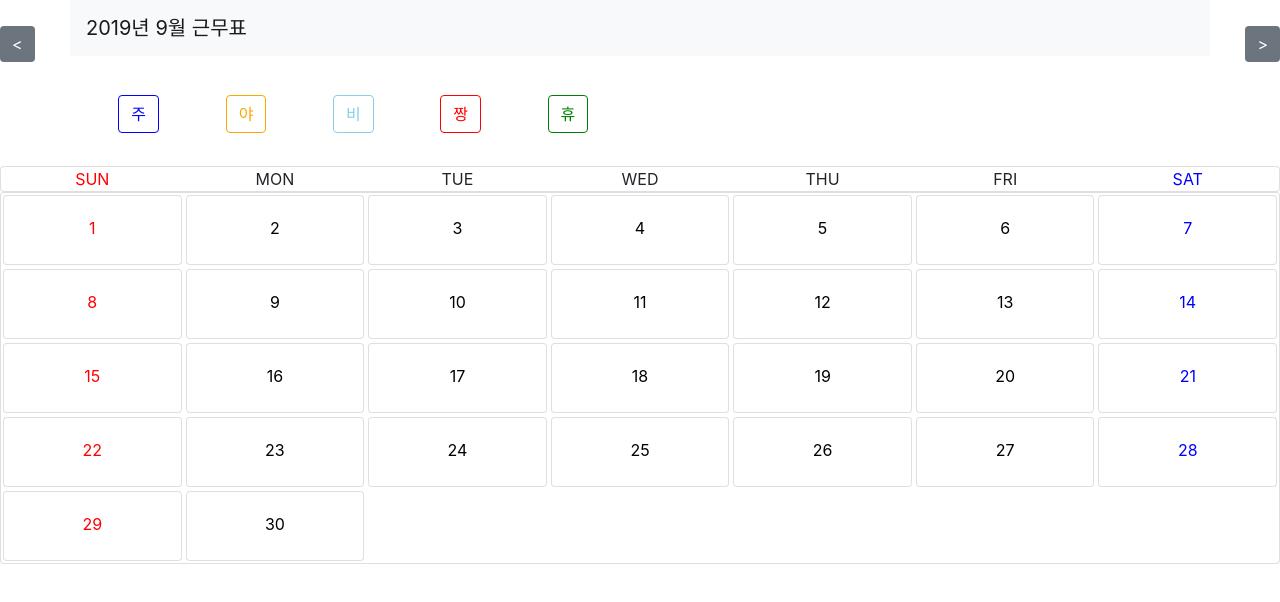
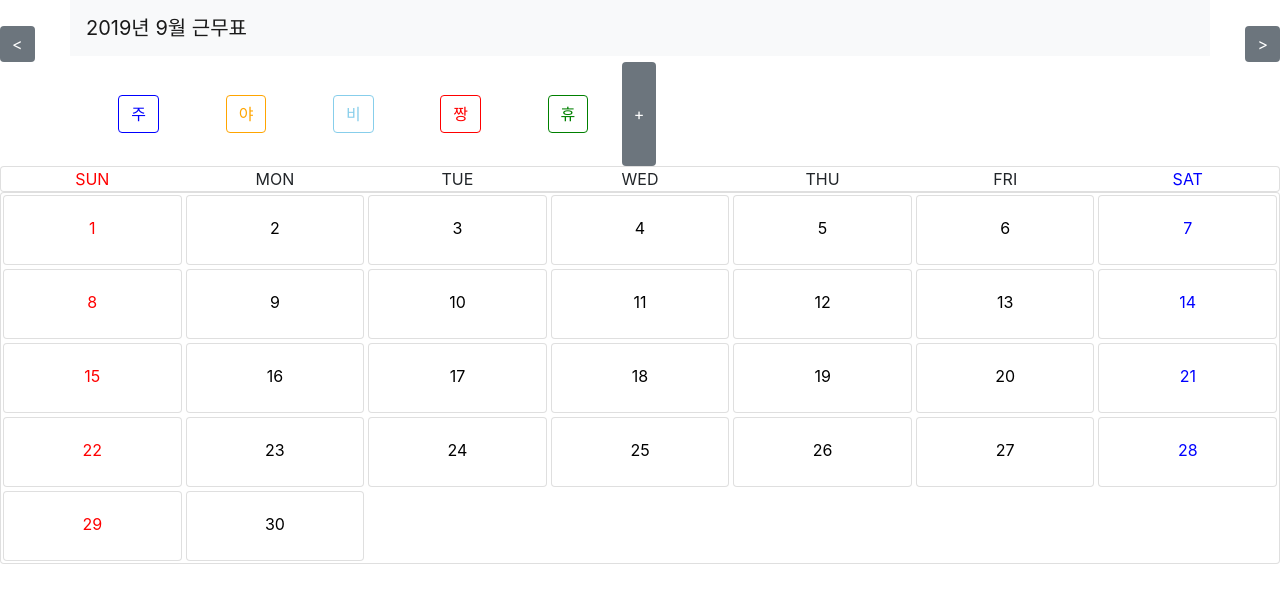
Before and after one commit to sskim0126/TimeTable, a React (Create React App) app: page / in a window 1280 px wide. Shown: the top 602 px of the page. Built offline with nearby package versions, Linux system fonts and the light colour scheme.

Commit message:
enable adding property button

```diff
--- a/package.json
+++ b/package.json
@@ -8,6 +8,7 @@
     "react": "^16.9.0",
     "react-addons-css-transition-group": "^15.6.2",
     "react-addons-transition-group": "^15.6.2",
+    "react-color": "^2.17.3",
     "react-dom": "^16.9.0",
     "react-scripts": "3.1.1",
     "reactstrap": "^8.0.1"
--- a/src/App.js
+++ b/src/App.js
@@ -4,7 +4,7 @@ import Title from './components/Title';
 import PropertyButtonGroup from './components/PropertyButtonGroup';
 import Calendar from './components/Calendar';
 
-const propertyGroup = [
+const initialPropertyGroup = [
 	{ property: '주', color: 'blue'},
 	{ property: '야', color: 'orange'},
 	{ property: '비', color: 'skyblue'},
@@ -22,11 +22,13 @@ class App extends React.Component {
 		this.state = {
 			month: month,
 			year: year,
-			currentProperty: null
+			currentProperty: null,
+			propertyGroup: initialPropertyGroup
 		}
 		this.onClickPropertyButton = this.onClickPropertyButton.bind(this)
 		this.onClickDescendingButton = this.onClickDescendingButton.bind(this)
 		this.onClickAscendingButton = this.onClickAscendingButton.bind(this)
+		this.addPropertyButton = this.addPropertyButton.bind(this)
 	}
 
 	onClickPropertyButton(isActive, id) {
@@ -56,18 +58,29 @@ class App extends React.Component {
 		})
 	}
 
+	addPropertyButton(property, color) {
+		let newPropertyGroup = this.state.propertyGroup
+		newPropertyGroup.push({
+			property: property,
+			color: color
+		})
+		this.setState({
+			propertyGroup: newPropertyGroup
+		})
+	}
+
 	render() {
 		return (
 			<div>
 				<Title month={this.state.month} year={this.state.year}
 					onClickDescendingButton={this.onClickDescendingButton}
 					onClickAscendingButton={this.onClickAscendingButton} />
-				<PropertyButtonGroup currentProperty={this.state.currentProperty} propertyGroup={propertyGroup} onClickPropertyButton={this.onClickPropertyButton} />
+				<PropertyButtonGroup currentProperty={this.state.currentProperty} propertyGroup={this.state.propertyGroup} onClickPropertyButton={this.onClickPropertyButton} addPropertyButton={this.addPropertyButton}/>
 				{
 					this.state.currentProperty !== null
 						? <Calendar
-								property={propertyGroup[this.state.currentProperty].property}
-								color={propertyGroup[this.state.currentProperty].color}
+								property={this.state.propertyGroup[this.state.currentProperty].property}
+								color={this.state.propertyGroup[this.state.currentProperty].color}
 								year={this.state.year}
 								month={this.state.month} />
 						: <Calendar
--- a/src/components/PropertyButtonGroup.js
+++ b/src/components/PropertyButtonGroup.js
@@ -2,23 +2,79 @@ import React from 'react';
 import PropertyButton from './PropertyButton.js'
 import '../css/PropertyButtonGroup.css';
 import {
+	Collapse,
+	Button,
+	Fade,
+	InputGroup,
+	Input,
+	Card,
+	CardBody
 } from 'reactstrap';
+import { GithubPicker } from 'react-color'
 
 class PropertyButtonGroup extends React.Component {
 	constructor(props) {
 		super(props);
 		this.state = {
-			propertyGroup: this.props.propertyGroup
+			isCollapseOepn: false,
+			currentProperty: '',
+			currentColor: '',
+			isPropertyEmpty: false,
+			isColorEmpty: false
 		};
+		this.toggle = this.toggle.bind(this)
+		this.changeCurrentColor = this.changeCurrentColor.bind(this)
+		this.addPropertyButton = this.addPropertyButton.bind(this)
+	}
+
+	toggle() {
+		this.setState({
+			isCollapseOepn: !this.state.isCollapseOepn
+		})
+	}
+
+	changeCurrentColor(color, e) {
+		this.setState({
+			currentColor: color.hex
+		})
+	}
+
+	addPropertyButton() {
+		if (this.state.currentProperty === '' ) {
+			this.setState({
+				isPropertyEmpty: true
+			})
+			if (this.state.currentColor === '') {
+				this.setState({
+					isColorEmpty: true
+				})
+			}
+		}
+		else if (this.state.currentColor === '') {
+			this.setState({
+				isColorEmpty: true
+			})
+		}
+		else {
+			this.props.addPropertyButton(this.state.currentProperty, this.state.currentColor)
+			this.setState({
+				isCollapseOepn: false,
+				isColorEmpty: false,
+				isPropertyEmpty: false,
+				currentProperty: "",
+				currentColor: ""
+			})
+		}
 	}
 
   render() {
 		return (
+			<div>
 				<div className='container' noGutters>
 					{
-					this.state.propertyGroup.map(({ property, color }, id) => (
+						this.props.propertyGroup.map(({ property, color }, id) => (
 							<PropertyButton
-							key={id}
+								key={id}sd
 								className='button'
 								property={property}
 								color={color}
@@ -27,6 +83,32 @@ class PropertyButtonGroup extends React.Component {
 							/>
 						))
 					}
+					<Button style={{ border: 0 }}onClick={this.toggle}>+</Button>
+				</div>
+					<Collapse isOpen={this.state.isCollapseOepn}>
+						<Card>
+							<CardBody>
+								<div style={{ margin: "2%" }}>
+									<InputGroup>
+										<Input
+											placeholder="종류 (최대 2글자)"
+											maxLength={2}
+											onChange={(e) => this.setState({ currentProperty: e.target.value})}
+											style={{ borderColor: this.state.currentColor }}>
+										</Input>
+									</InputGroup>
+									<Collapse isOpen={this.state.isPropertyEmpty} style={{ color: 'red' }}>종류를 입력하세요.</Collapse>
+								</div>
+								<div style={{ margin: "2%" }}>
+									<GithubPicker width='100%' onChange={ this.changeCurrentColor }/>
+									<Collapse isOpen={this.state.isColorEmpty} style={{ color: 'red' }}>색상을 선택하세요.</Collapse>
+								</div>
+								<div style={{ margin: "2%" }}>
+									<Button color="primary" outline size="sm" block onClick={this.addPropertyButton}>Add</Button>
+								</div>
+							</CardBody>
+						</Card>
+					</Collapse>
 			</div>
 		);
   }
```
Also changed, not shown: 13 other files (tests, documents, lock files or other folders). Lines whose indentation alone changed are shown as unchanged.
